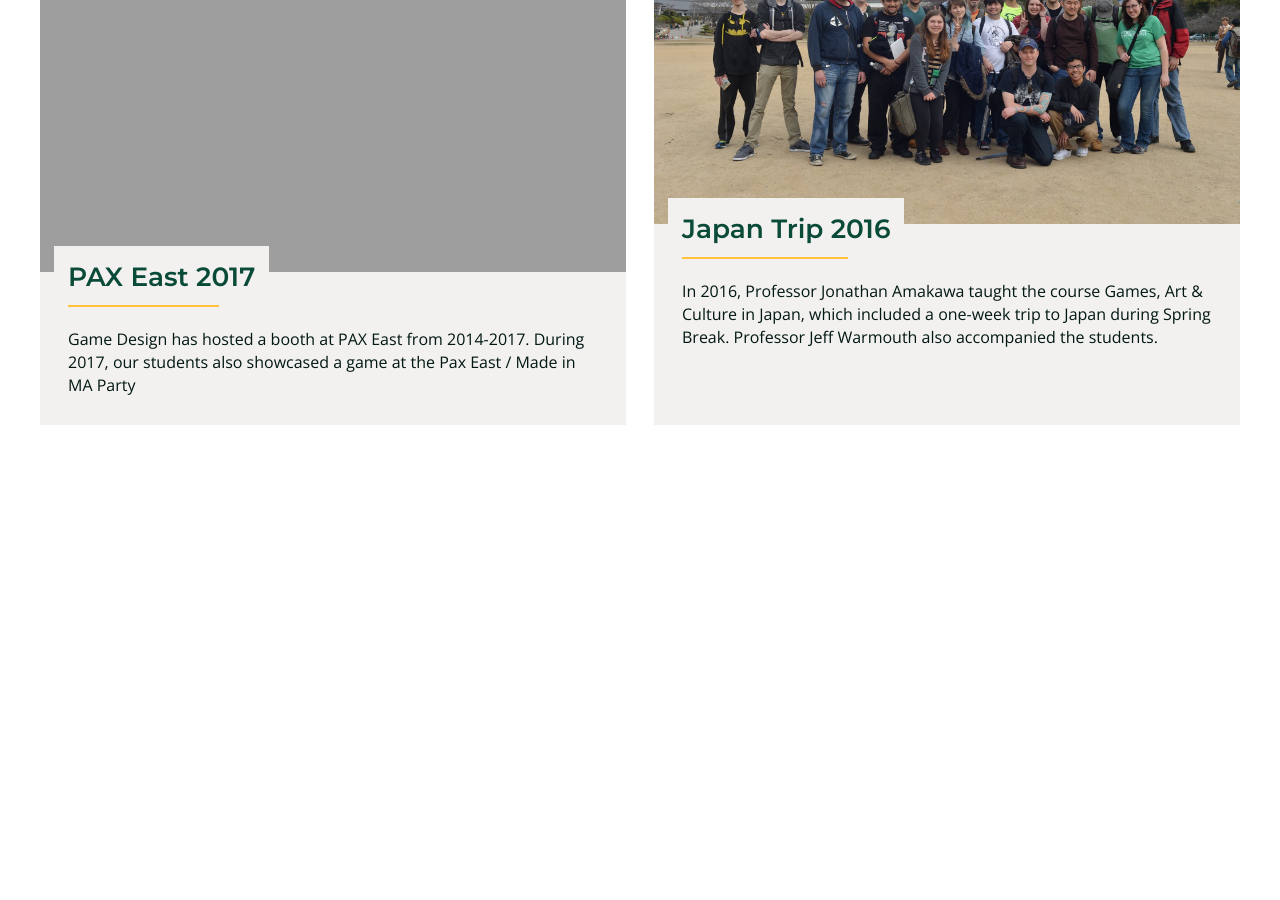
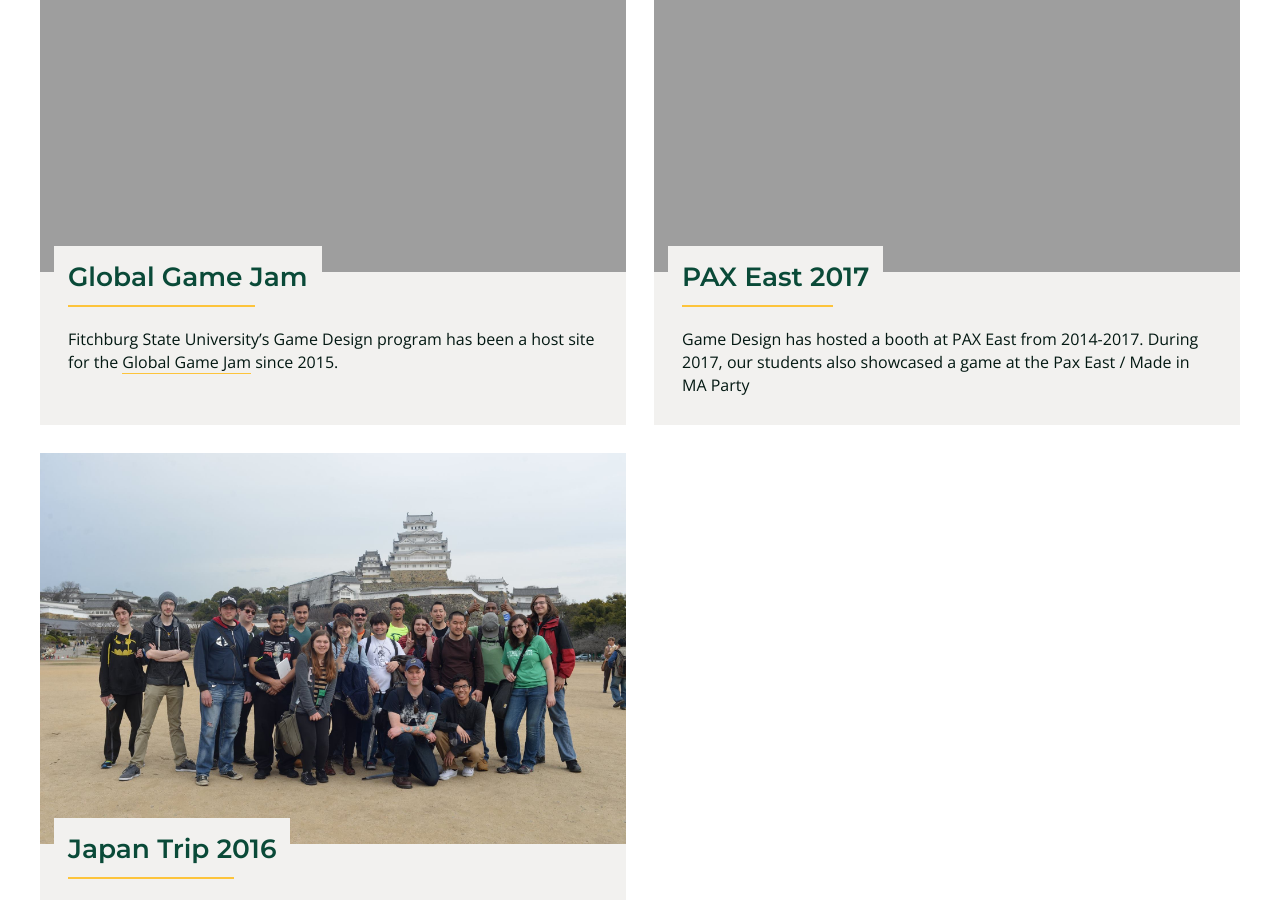
Before and after one commit to fitchburgstate/game, a Jekyll site: the page built from events.md, in a window 1280 px wide and 900 px high, scrolled down 901 px. Built offline with Jekyll 4.4.1, drawn with Linux system fonts in a browser that asks for light colours; before the commit the page ends 1354 px from its top, so only the background shows below that.

Commit message:
Global Game Jam

```diff
--- /dev/null
+++ b/_events/2017-02-01-global-game-jam.md
@@ -0,0 +1,19 @@
+---
+title: "Global Game Jam"
+layout: half-width
+no-release: true
+
+main_image: globalgamejam.jpg
+# images: []
+# images, optional
+# these are shown down the right sidebar on project pages, and in the hover gallery on the main page
+---
+
+Fitchburg State University's Game Design program has been a host site for the [Global Game Jam](http://globalgamejam.org) since 2015.
+
+The Global Game Jam® (GGJ) is the world's largest game jam event (game creation) taking place around the world at physical locations. Think of it as a hackathon focused on game development. [More Info](https://globalgamejam.org/about)
+
+## Links to Global Game Jam games
+* [Global Game Jam 2017 @ Fitchburg State](https://globalgamejam.org/2017/jam-sites/global-game-jam-fitchburg-state-university)
+* [Global Game Jam 2016 @ Fitchburg State](https://globalgamejam.org/2016/jam-sites/fitchburg-state-university)
+* [Global Game Jam 2015 @ Fitchburg State](https://globalgamejam.org/2015/jam-sites/fitchburg-state-university)
```
Also changed, not shown: index.md (+1 -1 lines), assets/img/events/globalgamejam.png (added).
